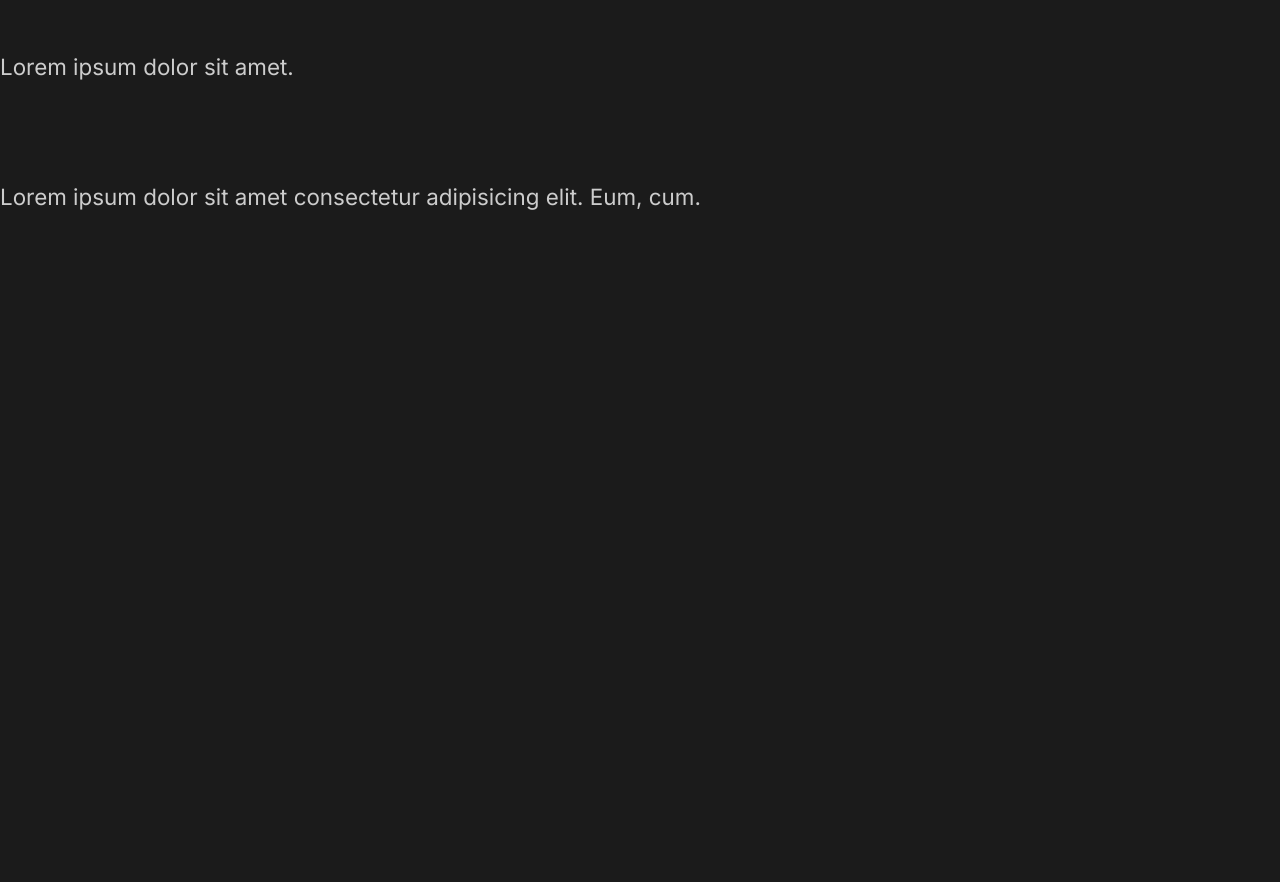
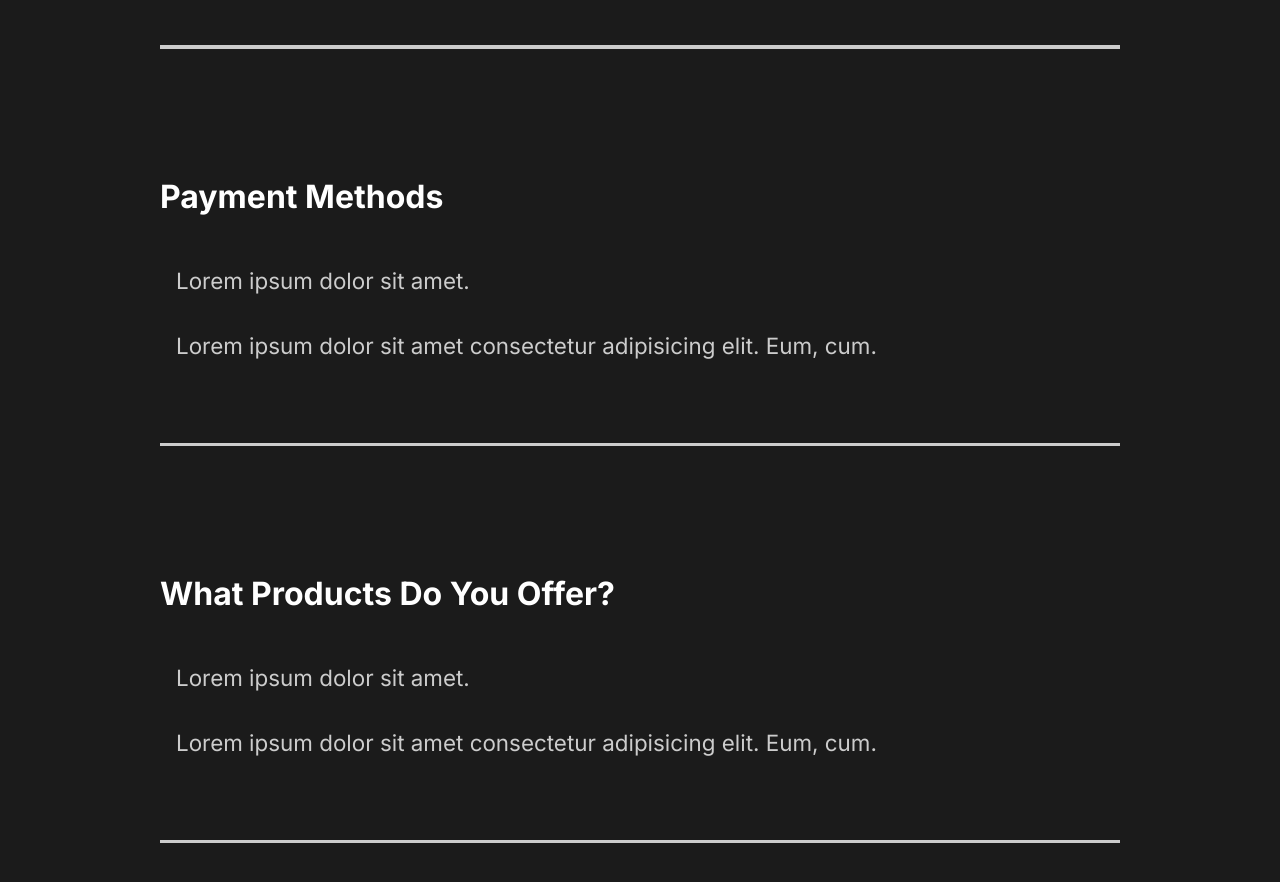
Before and after one commit to luismrosales/capture-portfolio, a React (Create React App) app: page / in a window 1280 px wide. Shown: the part 3003-3885 px from the top of the page. Before the commit the page ends 3265 px from the top, so only its background shows below. Built offline with nearby package versions, Linux system fonts and the light colour scheme.

Commit message:
styling FAQ section

```diff
--- a/src/components/FaqSection.js
+++ b/src/components/FaqSection.js
@@ -1,28 +1,34 @@
 import React from "react";
+import styled from "styled-components";
+import { About } from "../styles";
 
 const FaqSection = () => {
   return (
-    <div className="faq">
+    <Faq>
       <h2>
         Any Questions <span>FAQ</span>
       </h2>
       <div className="question">
         <h4>How Do I Start?</h4>
+
         <div className="answer">
           <p>Lorem ipsum dolor sit amet.</p>
           <p>
             Lorem ipsum dolor sit amet consectetur adipisicing elit. Eum, cum.
           </p>
         </div>
+        <div className="faq-line"></div>
       </div>
       <div className="question">
         <h4>Daily Schedule</h4>
+
         <div className="answer">
           <p>Lorem ipsum dolor sit amet.</p>
           <p>
             Lorem ipsum dolor sit amet consectetur adipisicing elit. Eum, cum.
           </p>
         </div>
+        <div className="faq-line"></div>
       </div>
       <div className="question">
         <h4>Payment Methods</h4>
@@ -32,18 +38,47 @@
             Lorem ipsum dolor sit amet consectetur adipisicing elit. Eum, cum.
           </p>
         </div>
+        <div className="faq-line"></div>
       </div>
       <div className="question">
         <h4>What Products Do You Offer?</h4>
+
         <div className="answer">
           <p>Lorem ipsum dolor sit amet.</p>
           <p>
             Lorem ipsum dolor sit amet consectetur adipisicing elit. Eum, cum.
           </p>
         </div>
+        <div className="faq-line"></div>
       </div>
-    </div>
+    </Faq>
   );
 };
+const Faq = styled(About)`
+  display: block;
+  span {
+    display: block;
+  }
+  h2 {
+    padding-bottom: 2rem;
+    font-weight: lighter;
+  }
+  .faq-line {
+    background: #cccccc;
+    height: 0.2rem;
+    margin: 2rem 0rem;
+    width: 100%;
+  }
+  .question {
+    padding: 3rem 0rem;
+    cursor: pointer;
+  }
+  .answer {
+    padding: 2rem 0rem;
+    p {
+      padding: 1rem;
+    }
+  }
+`;
 
 export default FaqSection;
--- a/src/components/GlobalStyle.js
+++ b/src/components/GlobalStyle.js
@@ -33,7 +33,7 @@
     }
     h4{
         font-weight: bold;
-
+        font-size: 2rem;
     }
     a{
         font-size: 1.1rem;
```
Also changed, not shown: 1 other file (tests, documents, lock files or other folders).
